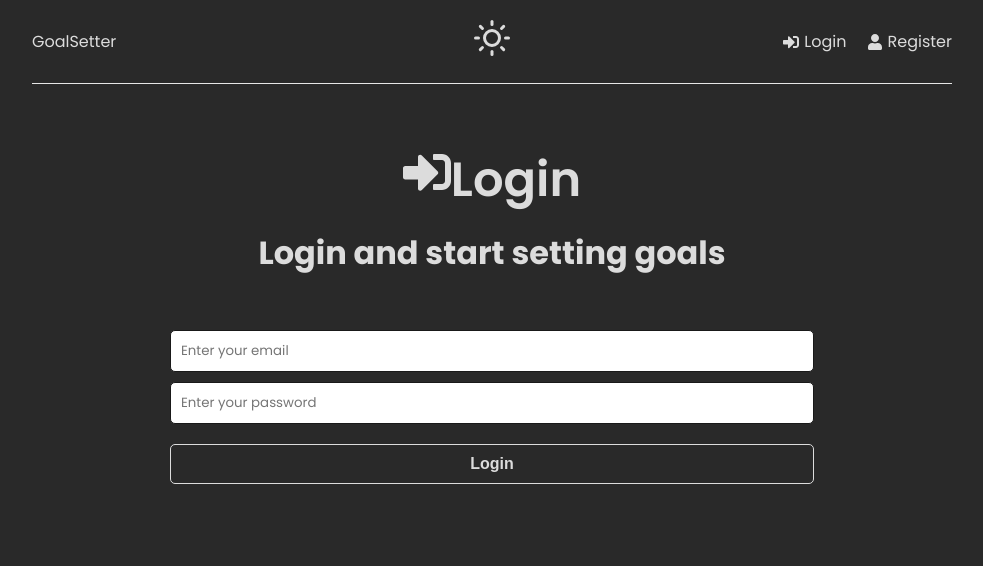
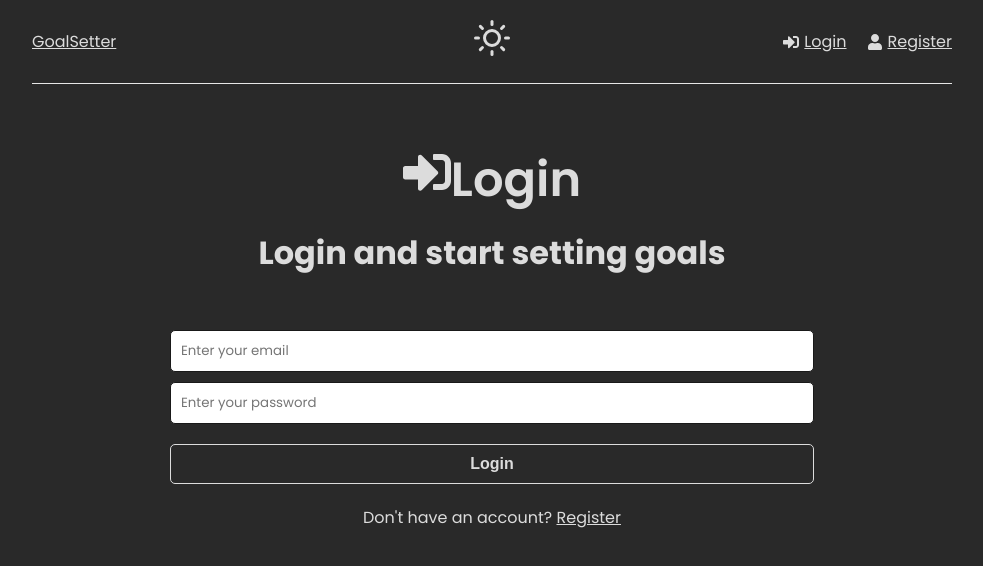
Before and after one commit to vicbvs/goalsetter-mern-app, a React (Create React App) app in the folder frontend/: page /login in a window 1280 px wide. Shown: the top 566 px of the page, without its empty margins (148-1131 px from the left). Built offline with nearby package versions, Linux system fonts and the light colour scheme.

Commit message:
Fixing Login and Register pages

```diff
--- a/frontend/src/pages/Login.jsx
+++ b/frontend/src/pages/Login.jsx
@@ -3,7 +3,7 @@ import { FaSignInAlt } from 'react-icons/fa'
 import { useSelector, useDispatch } from 'react-redux'
 import { useNavigate } from 'react-router-dom'
 import { toast } from 'react-toastify'
-import { login, reset } from './../features/auth/authSlice'
+import { login, reset } from '../features/auth/authSlice'
 import Spinner from '../components/Spinner'
 
 function Login() {
@@ -87,7 +87,11 @@ function Login() {
             <button type="submit" className="btn btn-block">Login</button>
           </div>
         </form>
-        </section>
+      </section>
+      <section>
+        <p>Don't have an account? <a href='/register'>Register</a></p>
+      </section>
+      <br />
     </>
   )
 }
--- a/frontend/src/pages/Register.jsx
+++ b/frontend/src/pages/Register.jsx
@@ -111,6 +111,9 @@ function Register() {
           </div>
         </form>
         </section>
+        <section>
+          <p>Already have an account? <a href='/login'>Login</a></p>
+        </section>
     </>
   )
 }
--- a/frontend/src/styles/globalStyles.js
+++ b/frontend/src/styles/globalStyles.js
@@ -15,12 +15,13 @@ export const GlobalStyles = createGlobalStyle`
   }
 
   a {
-    text-decoration: none;
+    text-decoration: underline;
     color: ${({ theme }) => theme.color};
   }
 
   p {
     line-height: 1.7;
+    color: ${({ theme }) => theme.color};
   }
 
   ul {
```
